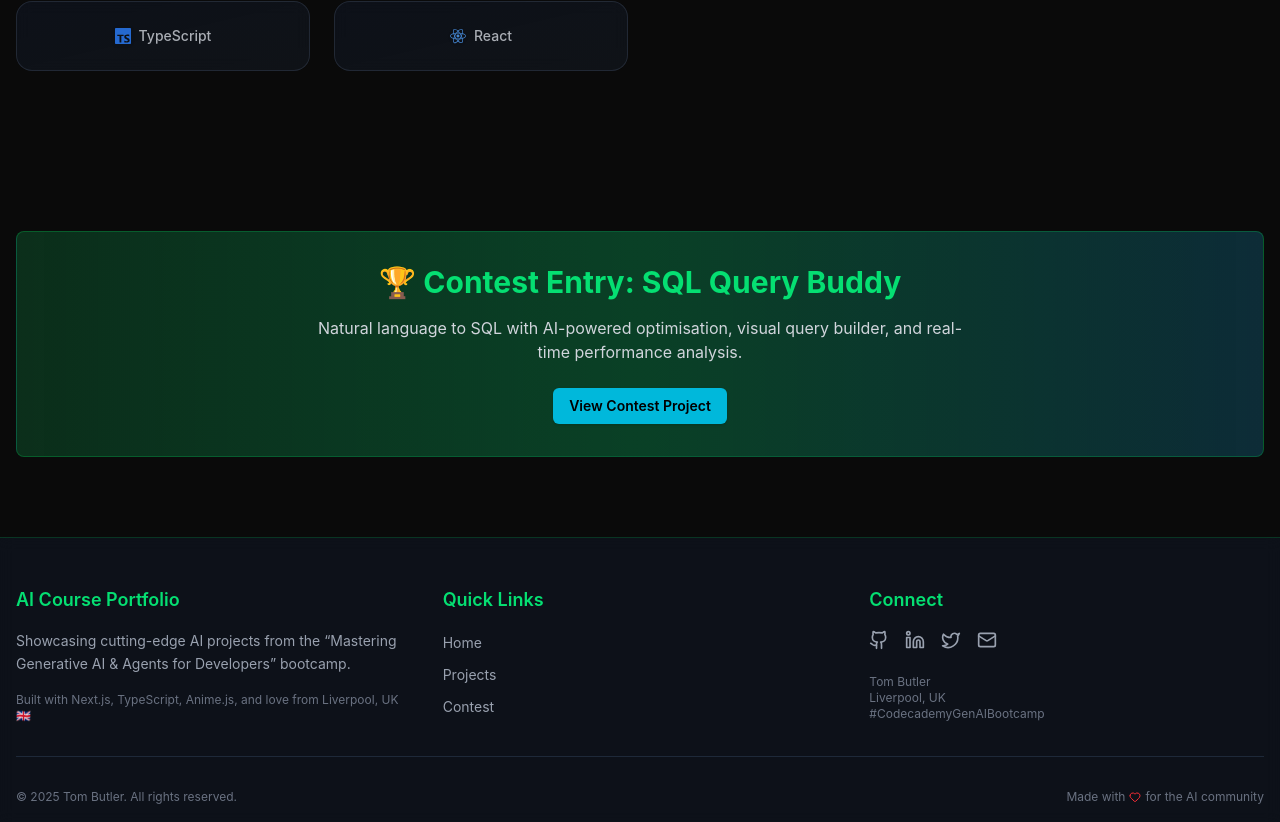
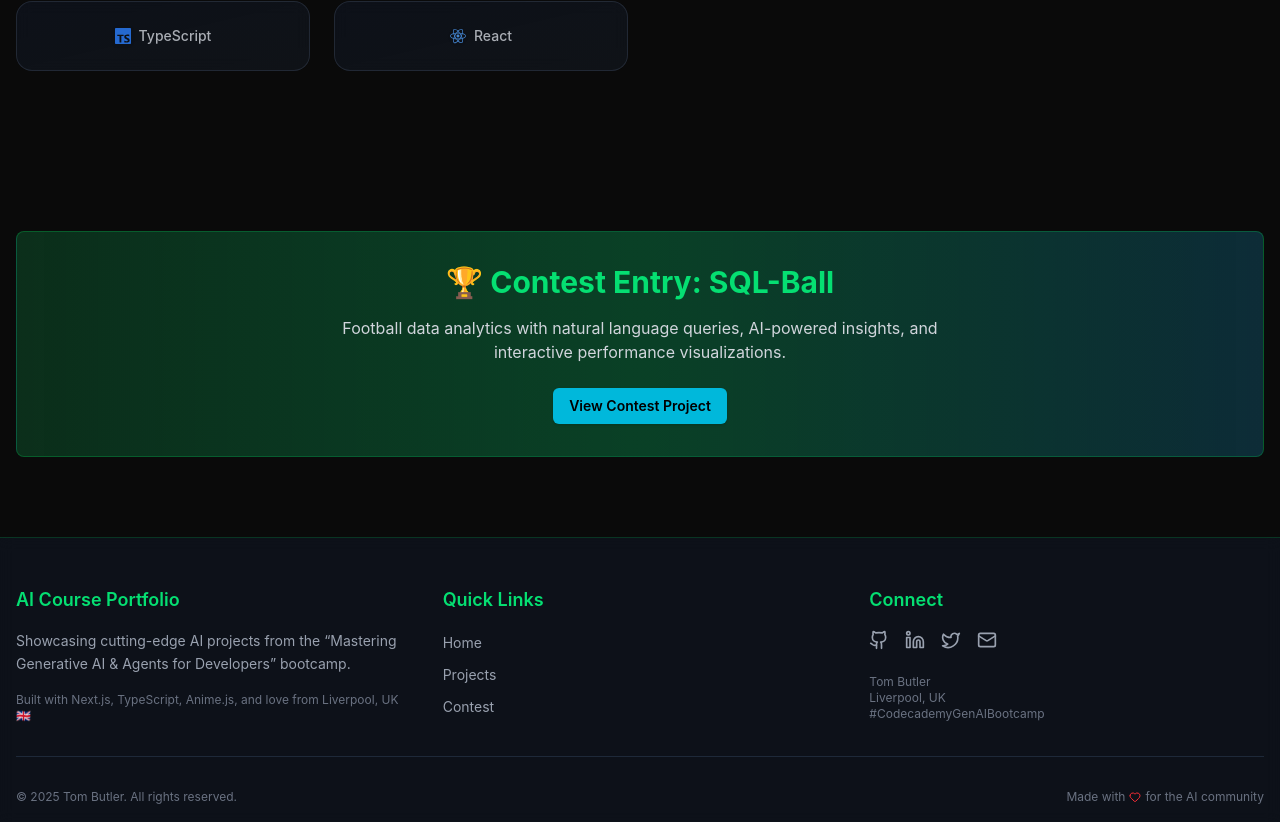
Before and after one commit to ThomasJButler/MasteringAICoursePortfolio, a Next.js app in the folder apps/dashboard/: page / in a window 1280 px wide. Shown: the part 1975-2797 px from the top of the page. Built offline with nearby package versions, Linux system fonts and the light colour scheme.

Commit message:
Update page.tsx

```diff
--- a/apps/dashboard/src/app/page.tsx
+++ b/apps/dashboard/src/app/page.tsx
@@ -113,11 +113,11 @@ export default function Home() {
           >
             <ContestGlow />
             <h2 className="text-3xl font-bold mb-4 text-green-400" style={{ opacity: 0 }}>
-              🏆 Contest Entry: SQL Query Buddy
+              🏆 Contest Entry: SQL-Ball
             </h2>
             <p className="text-gray-300 mb-6 max-w-2xl mx-auto" style={{ opacity: 0 }}>
-              Natural language to SQL with AI-powered optimisation, visual query builder,
-              and real-time performance analysis.
+              Football data analytics with natural language queries, AI-powered insights,
+              and interactive performance visualizations.
             </p>
             <Button
               className="bg-cyan-500 hover:bg-cyan-600 text-black font-semibold transform-gpu"
```
